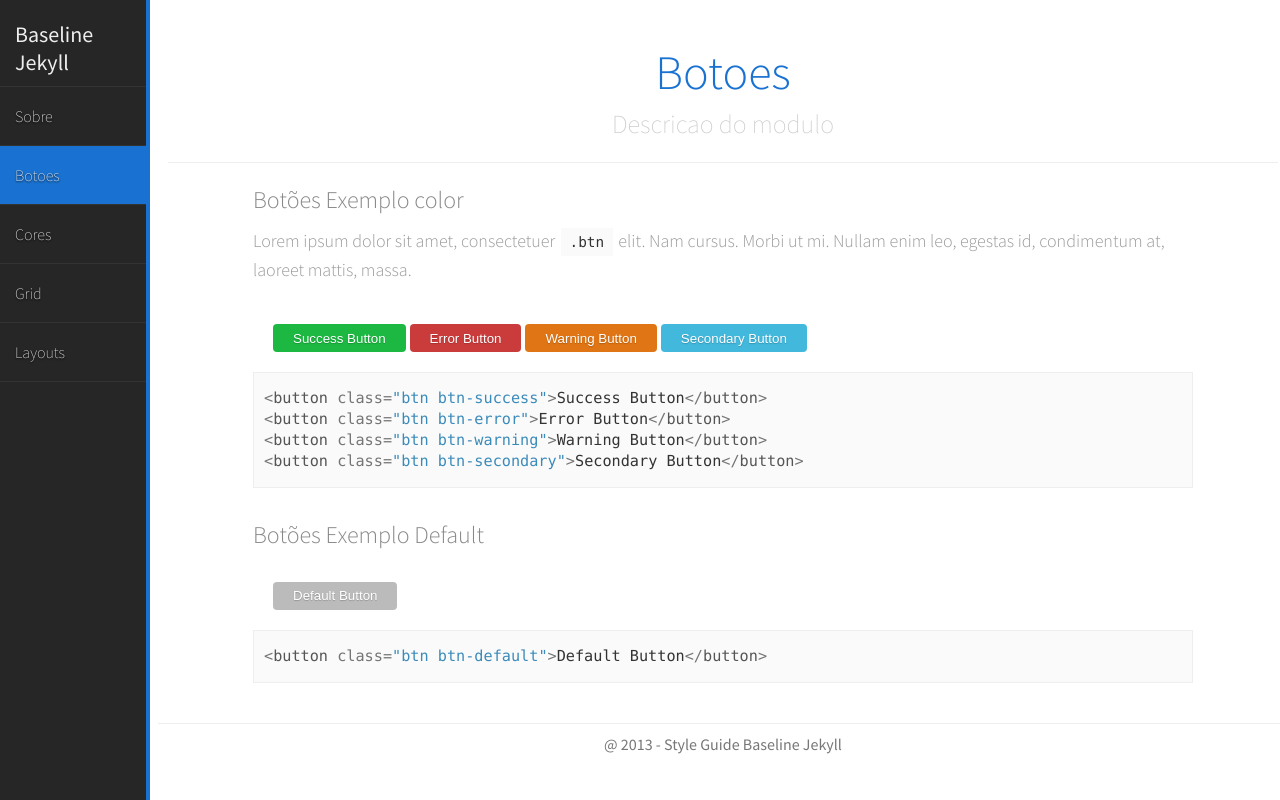
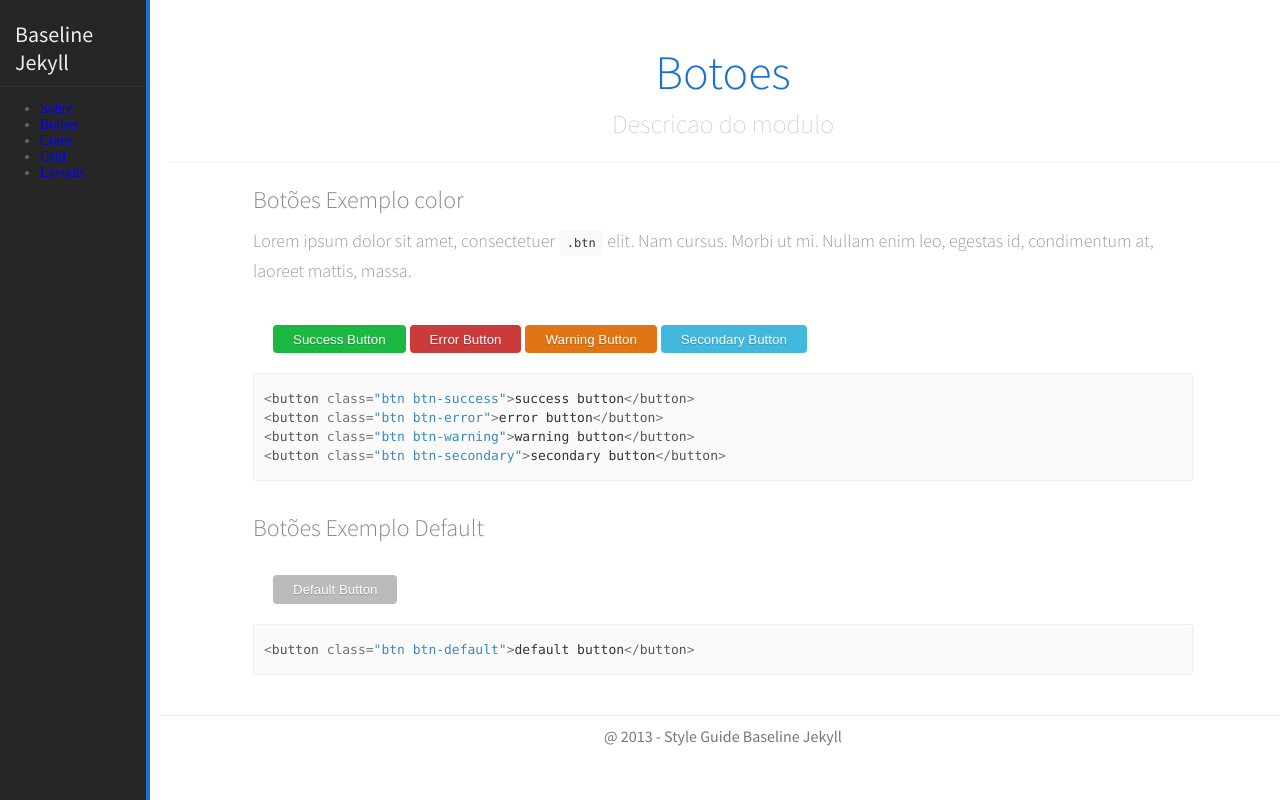
Before and after one commit to airton/baseline-jekyll, a PHP site: page /_site/botoes.html in a window 1280 px wide. Run offline with PHP 8.4, Linux system fonts and the light colour scheme; style sheets or scripts are compiled from the project's sources.

Commit message:
Atualizacao css

```diff
--- a/assets/css/index.scss
+++ b/assets/css/index.scss
@@ -116,12 +117,12 @@ body{
 	text-decoration: none;
 	color: #eee;
 }
-.menu-styleguide .menu{
+.menu-styleguide .menu-sg{
 	padding: 0;
 	margin: 0;
 	display: block;
 }
-.menu-styleguide .menu > li{
+.menu-styleguide .menu-sg > li{
 	padding: 0;
 	margin: 0;
 	display: block;
@@ -131,7 +132,7 @@ body{
 	border-bottom: 1px solid #333;
 	font-family: 'Source Sans Pro', sans-serif;
 }
-.menu-styleguide .menu > li > a{
+.menu-styleguide .menu-sg > li > a{
 	padding: 20px 0 20px 15px;
 	margin: 0;
 	display: block;
@@ -251,29 +288,37 @@ body{
 
 	/* Rainbow */
 	pre {
+		border: 1px solid #eee;
 		word-wrap: break-word;
 		padding: 15px 10px;
-		line-height: 1.3em;
-		margin-bottom: 20;
-		border: 1px solid #eee;
+		line-height: 19px;
+		margin-bottom: 20px;
 	}
 	code {
-		border: none;
-		margin: 0 2px;
-		font-size: 0.8em;
-		padding: 0.4em 0.6em;
-		white-space: nowrap;
+		margin: 0px 2px;
+		padding: 5px;
+		font-size: 12px;
+		border:1px solid #f6f6f6;
 	}
 	pre code {
-		padding: 0;
-		margin: 0;
-		font-size: 0.95em;
-		white-space: pre-wrap;
+		border: 0px;
+		padding: 0px;
+		margin: 0px;
+		-moz-border-radius: 0px;
+		-webkit-border-radius: 0px;
+		border-radius: 0px;
 	}
 	pre, code {
 		font-family: Consolas, 'Liberation Mono', Courier, monospace;
 		color: #333;
 		background: rgb(250, 250, 250);
+		-moz-border-radius: 3px;
+		-webkit-border-radius: 3px;
+		border-radius: 3px;
+		text-transform: lowercase;
+	}
+	pre, pre code {
+		font-size: 13px;
 	}
 	pre .comment {
 		color: #999;
```
Also changed, not shown: other parts of assets/css/index.scss (+49 -14 lines).
